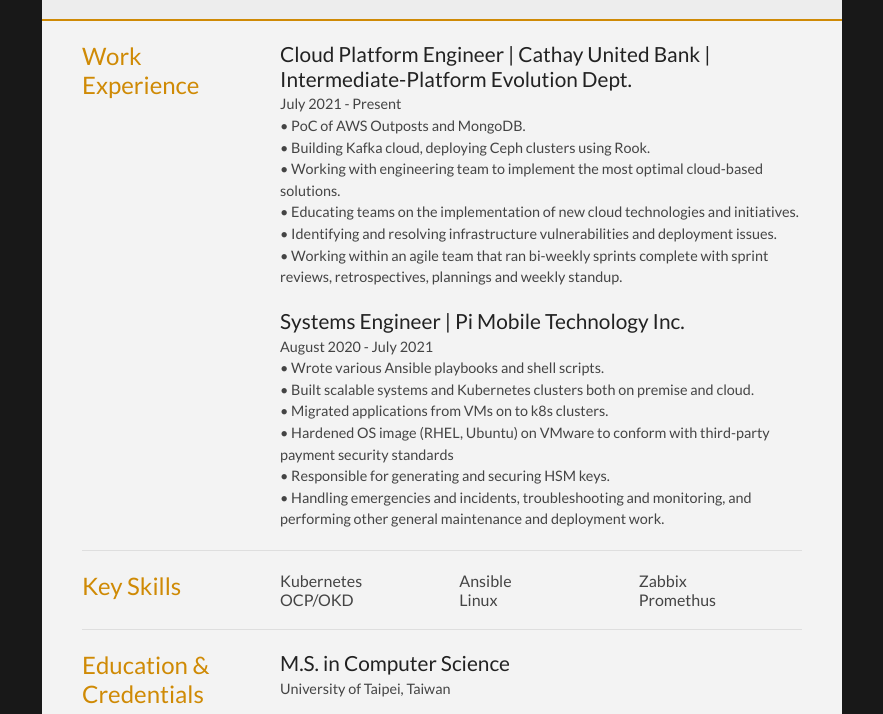
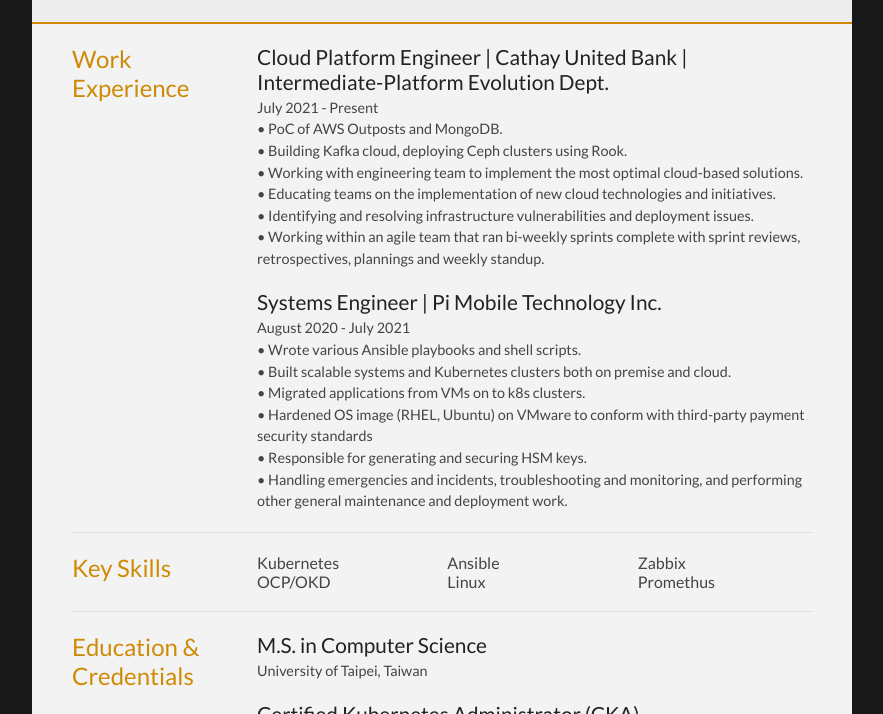
Before and after one commit to tina-kuo/tina-kuo.github.io, a plain HTML site: page index.html in a window 1280 px wide. Shown: the part 186-900 px from the top of the page, without its empty margins (198-1081 px from the left). Drawn offline with Linux system fonts and the light colour scheme.

Commit message:
modified

```diff
--- a/style.css
+++ b/style.css
@@ -26,7 +26,7 @@ p {
 
 #cv {
 	width: 90%;
-	max-width: 800px;
+	max-width: 820px;
 	background: #f3f3f3;
 	margin: 30px auto;
 }
@@ -146,12 +146,12 @@ section:last-child {
 
 .sectionTitle {
 	float: left;
-	width: 25%;
+	width: 20%;
 }
 
 .sectionContent {
 	float: right;
-	width: 72.5%;
+	width: 75%;
 }
 
 .sectionTitle h1 {
```
